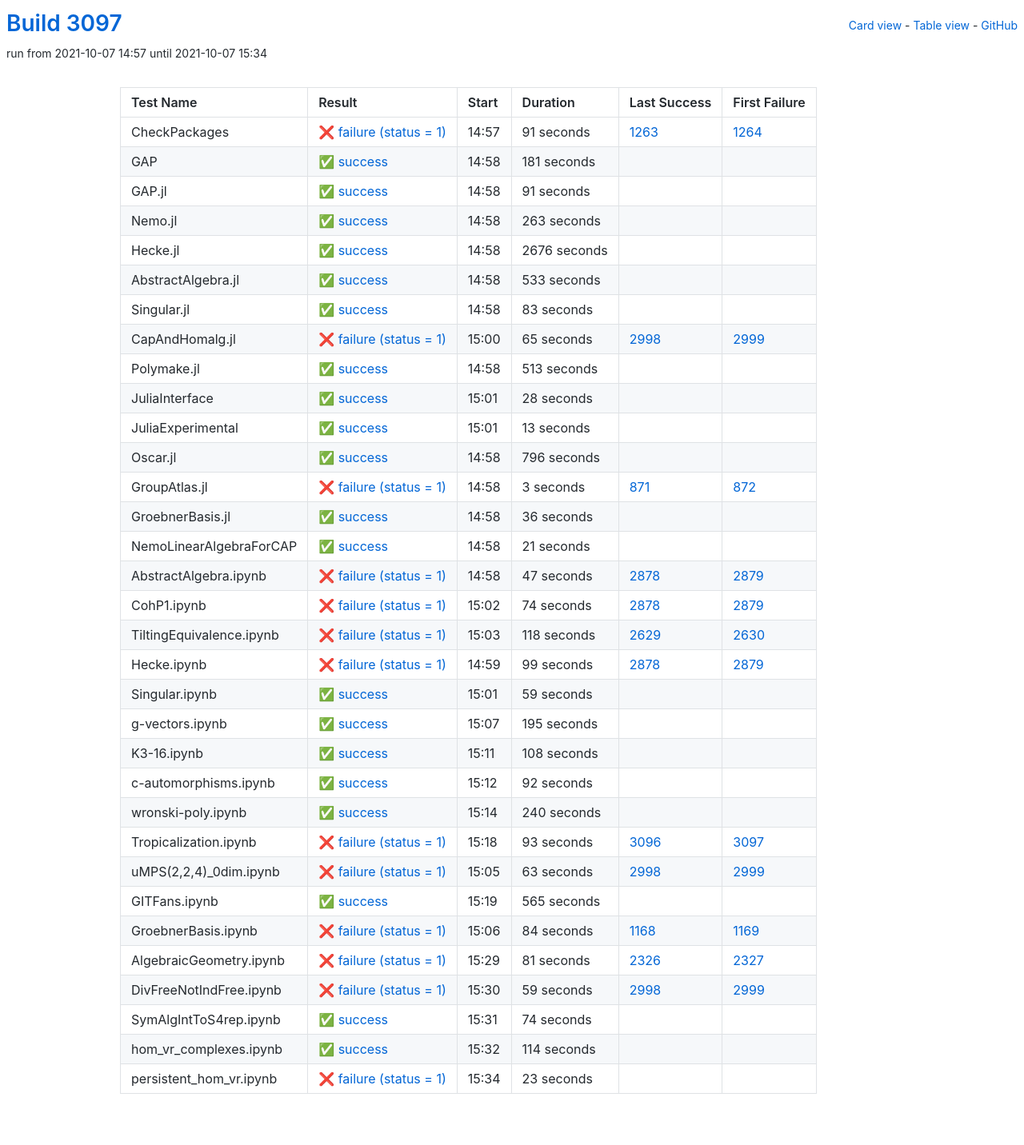
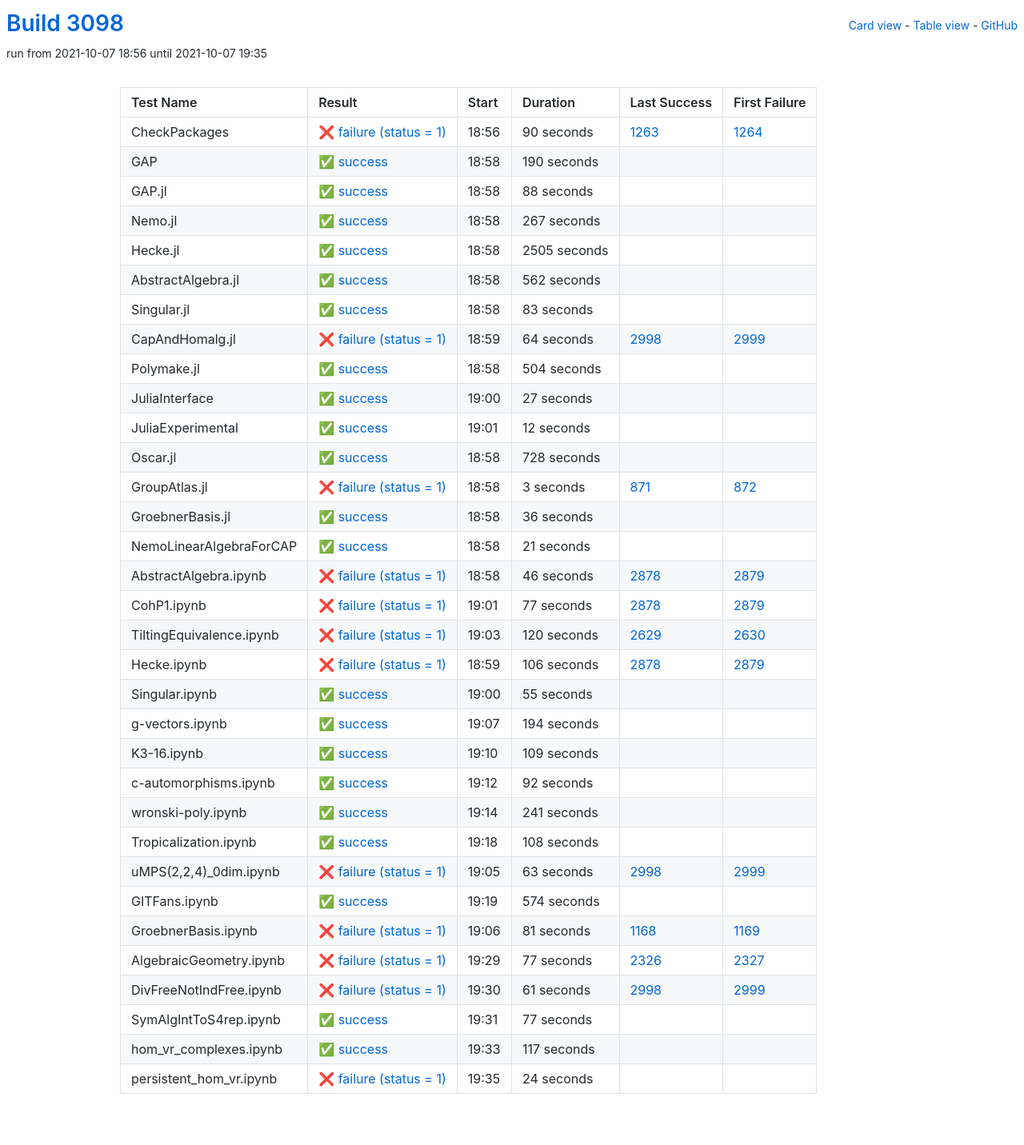
Before and after one commit to oscar-system/oscar-ci-status-stable, a Jekyll site: the page built from table.html, in a window 1280 px wide. Shown: the whole page at 80% size. Built offline with Jekyll 4.4.1, drawn with Linux system fonts in a browser that asks for light colours.

Commit message:
Build #3098

```diff
--- a/_data/ci.yml
+++ b/_data/ci.yml
@@ -1,6 +1,6 @@
 ---
-build: 3097
-build_url: https://oscarci.mathematik.uni-kl.de/job/oscar-stable/3097/
+build: 3098
+build_url: https://oscarci.mathematik.uni-kl.de/job/oscar-stable/3098/
 job: oscar-stable
 organization: oscar-system
 repo: oscar-ci-status-stable
@@ -8,80 +8,80 @@ repourl: https://github.com/oscar-system/oscar-ci-status-stable
 tests:
 - name: CheckPackages
   id: checkpackages
-  log: https://oscarci.mathematik.uni-kl.de/job/oscar-stable/3097/artifact/logs/build-3097/CheckPackages.log
-  start: 2021-10-07 14:57
+  log: https://oscarci.mathematik.uni-kl.de/job/oscar-stable/3098/artifact/logs/build-3098/CheckPackages.log
+  start: 2021-10-07 18:56
   success: false
   exitcode: 1
   status: failure
-  duration: 91
+  duration: 90
   last_success: 1263
   last_success_url: https://oscarci.mathematik.uni-kl.de/job/oscar-stable/1263/
   first_failure: 1264
   first_failure_url: https://oscarci.mathematik.uni-kl.de/job/oscar-stable/1264/
 - name: GAP
   id: gap
-  log: https://oscarci.mathematik.uni-kl.de/job/oscar-stable/3097/artifact/logs/build-3097/GAP.log
-  start: 2021-10-07 14:58
+  log: https://oscarci.mathematik.uni-kl.de/job/oscar-stable/3098/artifact/logs/build-3098/GAP.log
+  start: 2021-10-07 18:58
   success: true
   exitcode: 0
   status: success
-  duration: 181
+  duration: 190
   last_success: false
   last_success_url:
   first_failure: false
   first_failure_url:
 - name: GAP.jl
   id: gap-jl
-  log: https://oscarci.mathematik.uni-kl.de/job/oscar-stable/3097/artifact/logs/build-3097/GAP.jl.log
-  start: 2021-10-07 14:58
+  log: https://oscarci.mathematik.uni-kl.de/job/oscar-stable/3098/artifact/logs/build-3098/GAP.jl.log
+  start: 2021-10-07 18:58
   success: true
   exitcode: 0
   status: success
-  duration: 91
+  duration: 88
   last_success: false
   last_success_url:
   first_failure: false
   first_failure_url:
 - name: Nemo.jl
   id: nemo-jl
-  log: https://oscarci.mathematik.uni-kl.de/job/oscar-stable/3097/artifact/logs/build-3097/Nemo.jl.log
-  start: 2021-10-07 14:58
+  log: https://oscarci.mathematik.uni-kl.de/job/oscar-stable/3098/artifact/logs/build-3098/Nemo.jl.log
+  start: 2021-10-07 18:58
   success: true
   exitcode: 0
   status: success
-  duration: 263
+  duration: 267
   last_success: false
   last_success_url:
   first_failure: false
   first_failure_url:
 - name: Hecke.jl
   id: hecke-jl
-  log: https://oscarci.mathematik.uni-kl.de/job/oscar-stable/3097/artifact/logs/build-3097/Hecke.jl.log
-  start: 2021-10-07 14:58
+  log: https://oscarci.mathematik.uni-kl.de/job/oscar-stable/3098/artifact/logs/build-3098/Hecke.jl.log
+  start: 2021-10-07 18:58
   success: true
   exitcode: 0
   status: success
-  duration: 2676
+  duration: 2505
   last_success: false
   last_success_url:
   first_failure: false
   first_failure_url:
 - name: AbstractAlgebra.jl
   id: abstractalgebra-jl
-  log: https://oscarci.mathematik.uni-kl.de/job/oscar-stable/3097/artifact/logs/build-3097/AbstractAlgebra.jl.log
-  start: 2021-10-07 14:58
+  log: https://oscarci.mathematik.uni-kl.de/job/oscar-stable/3098/artifact/logs/build-3098/AbstractAlgebra.jl.log
+  start: 2021-10-07 18:58
   success: true
   exitcode: 0
   status: success
-  duration: 533
+  duration: 562
   last_success: false
   last_success_url:
   first_failure: false
   first_failure_url:
 - name: Singular.jl
   id: singular-jl
-  log: https://oscarci.mathematik.uni-kl.de/job/oscar-stable/3097/artifact/logs/build-3097/Singular.jl.log
-  start: 2021-10-07 14:58
+  log: https://oscarci.mathematik.uni-kl.de/job/oscar-stable/3098/artifact/logs/build-3098/Singular.jl.log
+  start: 2021-10-07 18:58
   success: true
   exitcode: 0
   status: success
@@ -92,68 +92,68 @@ tests:
   first_failure_url:
 - name: CapAndHomalg.jl
   id: capandhomalg-jl
-  log: https://oscarci.mathematik.uni-kl.de/job/oscar-stable/3097/artifact/logs/build-3097/CapAndHomalg.jl.log
-  start: 2021-10-07 15:00
+  log: https://oscarci.mathematik.uni-kl.de/job/oscar-stable/3098/artifact/logs/build-3098/CapAndHomalg.jl.log
+  start: 2021-10-07 18:59
   success: false
   exitcode: 1
   status: failure
-  duration: 65
+  duration: 64
   last_success: 2998
   last_success_url: https://oscarci.mathematik.uni-kl.de/job/oscar-stable/2998/
   first_failure: 2999
   first_failure_url: https://oscarci.mathematik.uni-kl.de/job/oscar-stable/2999/
 - name: Polymake.jl
   id: polymake-jl
-  log: https://oscarci.mathematik.uni-kl.de/job/oscar-stable/3097/artifact/logs/build-3097/Polymake.jl.log
-  start: 2021-10-07 14:58
+  log: https://oscarci.mathematik.uni-kl.de/job/oscar-stable/3098/artifact/logs/build-3098/Polymake.jl.log
+  start: 2021-10-07 18:58
   success: true
   exitcode: 0
   status: success
-  duration: 513
+  duration: 504
   last_success: false
   last_success_url:
   first_failure: false
   first_failure_url:
 - name: JuliaInterface
   id: juliainterface
-  log: https://oscarci.mathematik.uni-kl.de/job/oscar-stable/3097/artifact/logs/build-3097/JuliaInterface.log
-  start: 2021-10-07 15:01
+  log: https://oscarci.mathematik.uni-kl.de/job/oscar-stable/3098/artifact/logs/build-3098/JuliaInterface.log
+  start: 2021-10-07 19:00
   success: true
   exitcode: 0
   status: success
-  duration: 28
+  duration: 27
   last_success: false
   last_success_url:
   first_failure: false
   first_failure_url:
 - name: JuliaExperimental
   id: juliaexperimental
-  log: https://oscarci.mathematik.uni-kl.de/job/oscar-stable/3097/artifact/logs/build-3097/JuliaExperimental.log
-  start: 2021-10-07 15:01
+  log: https://oscarci.mathematik.uni-kl.de/job/oscar-stable/3098/artifact/logs/build-3098/JuliaExperimental.log
+  start: 2021-10-07 19:01
   success: true
   exitcode: 0
   status: success
-  duration: 13
+  duration: 12
   last_success: false
   last_success_url:
   first_failure: false
   first_failure_url:
 - name: Oscar.jl
   id: oscar-jl
-  log: https://oscarci.mathematik.uni-kl.de/job/oscar-stable/3097/artifact/logs/build-3097/Oscar.jl.log
-  start: 2021-10-07 14:58
+  log: https://oscarci.mathematik.uni-kl.de/job/oscar-stable/3098/artifact/logs/build-3098/Oscar.jl.log
+  start: 2021-10-07 18:58
   success: true
   exitcode: 0
   status: success
-  duration: 796
+  duration: 728
   last_success: false
   last_success_url:
   first_failure: false
   first_failure_url:
 - name: GroupAtlas.jl
   id: groupatlas-jl
-  log: https://oscarci.mathematik.uni-kl.de/job/oscar-stable/3097/artifact/logs/build-3097/GroupAtlas.jl.log
-  start: 2021-10-07 14:58
+  log: https://oscarci.mathematik.uni-kl.de/job/oscar-stable/3098/artifact/logs/build-3098/GroupAtlas.jl.log
+  start: 2021-10-07 18:58
   success: false
   exitcode: 1
   status: failure
@@ -164,8 +164,8 @@ tests:
   first_failure_url: https://oscarci.mathematik.uni-kl.de/job/oscar-stable/872/
 - name: GroebnerBasis.jl
   id: groebnerbasis-jl
-  log: https://oscarci.mathematik.uni-kl.de/job/oscar-stable/3097/artifact/logs/build-3097/GroebnerBasis.jl.log
-  start: 2021-10-07 14:58
+  log: https://oscarci.mathematik.uni-kl.de/job/oscar-stable/3098/artifact/logs/build-3098/GroebnerBasis.jl.log
+  start: 2021-10-07 18:58
   success: true
   exitcode: 0
   status: success
@@ -176,8 +176,8 @@ tests:
   first_failure_url:
 - name: NemoLinearAlgebraForCAP
   id: nemolinearalgebraforcap
-  log: https://oscarci.mathematik.uni-kl.de/job/oscar-stable/3097/artifact/logs/build-3097/NemoLinearAlgebraForCAP.log
-  start: 2021-10-07 14:58
+  log: https://oscarci.mathematik.uni-kl.de/job/oscar-stable/3098/artifact/logs/build-3098/NemoLinearAlgebraForCAP.log
+  start: 2021-10-07 18:58
   success: true
   exitcode: 0
   status: success
@@ -188,92 +188,92 @@ tests:
   first_failure_url:
 - name: AbstractAlgebra.ipynb
   id: abstractalgebra-ipynb
-  log: https://oscarci.mathematik.uni-kl.de/job/oscar-stable/3097/artifact/logs/build-3097/AbstractAlgebra.ipynb.log
-  start: 2021-10-07 14:58
+  log: https://oscarci.mathematik.uni-kl.de/job/oscar-stable/3098/artifact/logs/build-3098/AbstractAlgebra.ipynb.log
+  start: 2021-10-07 18:58
   success: false
   exitcode: 1
   status: failure
-  duration: 47
+  duration: 46
   last_success: 2878
   last_success_url: https://oscarci.mathematik.uni-kl.de/job/oscar-stable/2878/
   first_failure: 2879
   first_failure_url: https://oscarci.mathematik.uni-kl.de/job/oscar-stable/2879/
 - name: CohP1.ipynb
   id: cohp1-ipynb
-  log: https://oscarci.mathematik.uni-kl.de/job/oscar-stable/3097/artifact/logs/build-3097/CohP1.ipynb.log
-  start: 2021-10-07 15:02
+  log: https://oscarci.mathematik.uni-kl.de/job/oscar-stable/3098/artifact/logs/build-3098/CohP1.ipynb.log
+  start: 2021-10-07 19:01
   success: false
   exitcode: 1
   status: failure
-  duration: 74
+  duration: 77
   last_success: 2878
   last_success_url: https://oscarci.mathematik.uni-kl.de/job/oscar-stable/2878/
   first_failure: 2879
   first_failure_url: https://oscarci.mathematik.uni-kl.de/job/oscar-stable/2879/
 - name: TiltingEquivalence.ipynb
   id: tiltingequivalence-ipynb
-  log: https://oscarci.mathematik.uni-kl.de/job/oscar-stable/3097/artifact/logs/build-3097/TiltingEquivalence.ipynb.log
-  start: 2021-10-07 15:03
+  log: https://oscarci.mathematik.uni-kl.de/job/oscar-stable/3098/artifact/logs/build-3098/TiltingEquivalence.ipynb.log
+  start: 2021-10-07 19:03
   success: false
   exitcode: 1
   status: failure
-  duration: 118
+  duration: 120
   last_success: 2629
   last_success_url: https://oscarci.mathematik.uni-kl.de/job/oscar-stable/2629/
   first_failure: 2630
   first_failure_url: https://oscarci.mathematik.uni-kl.de/job/oscar-stable/2630/
 - name: Hecke.ipynb
   id: hecke-ipynb
-  log: https://oscarci.mathematik.uni-kl.de/job/oscar-stable/3097/artifact/logs/build-3097/Hecke.ipynb.log
-  start: 2021-10-07 14:59
+  log: https://oscarci.mathematik.uni-kl.de/job/oscar-stable/3098/artifact/logs/build-3098/Hecke.ipynb.log
+  start: 2021-10-07 18:59
   success: false
   exitcode: 1
   status: failure
-  duration: 99
+  duration: 106
   last_success: 2878
   last_success_url: https://oscarci.mathematik.uni-kl.de/job/oscar-stable/2878/
   first_failure: 2879
   first_failure_url: https://oscarci.mathematik.uni-kl.de/job/oscar-stable/2879/
 - name: Singular.ipynb
   id: singular-ipynb
-  log: https://oscarci.mathematik.uni-kl.de/job/oscar-stable/3097/artifact/logs/build-3097/Singular.ipynb.log
-  start: 2021-10-07 15:01
+  log: https://oscarci.mathematik.uni-kl.de/job/oscar-stable/3098/artifact/logs/build-3098/Singular.ipynb.log
+  start: 2021-10-07 19:00
   success: true
   exitcode: 0
   status: success
-  duration: 59
+  duration: 55
   last_success: false
   last_success_url:
   first_failure: false
   first_failure_url:
 - name: g-vectors.ipynb
   id: g-vectors-ipynb
-  log: https://oscarci.mathematik.uni-kl.de/job/oscar-stable/3097/artifact/logs/build-3097/g-vectors.ipynb.log
-  start: 2021-10-07 15:07
+  log: https://oscarci.mathematik.uni-kl.de/job/oscar-stable/3098/artifact/logs/build-3098/g-vectors.ipynb.log
+  start: 2021-10-07 19:07
   success: true
   exitcode: 0
   status: success
-  duration: 195
+  duration: 194
   last_success: false
   last_success_url:
   first_failure: false
   first_failure_url:
 - name: K3-16.ipynb
   id: k3-16-ipynb
-  log: https://oscarci.mathematik.uni-kl.de/job/oscar-stable/3097/artifact/logs/build-3097/K3-16.ipynb.log
-  start: 2021-10-07 15:11
+  log: https://oscarci.mathematik.uni-kl.de/job/oscar-stable/3098/artifact/logs/build-3098/K3-16.ipynb.log
+  start: 2021-10-07 19:10
   success: true
   exitcode: 0
   status: success
-  duration: 108
+  duration: 109
   last_success: false
   last_success_url:
   first_failure: false
   first_failure_url:
 - name: c-automorphisms.ipynb
   id: c-automorphisms-ipynb
-  log: https://oscarci.mathematik.uni-kl.de/job/oscar-stable/3097/artifact/logs/build-3097/c-automorphisms.ipynb.log
-  start: 2021-10-07 15:12
+  log: https://oscarci.mathematik.uni-kl.de/job/oscar-stable/3098/artifact/logs/build-3098/c-automorphisms.ipynb.log
+  start: 2021-10-07 19:12
   success: true
   exitcode: 0
   status: success
@@ -284,32 +284,32 @@ tests:
   first_failure_url:
 - name: wronski-poly.ipynb
   id: wronski-poly-ipynb
-  log: https://oscarci.mathematik.uni-kl.de/job/oscar-stable/3097/artifact/logs/build-3097/wronski-poly.ipynb.log
-  start: 2021-10-07 15:14
+  log: https://oscarci.mathematik.uni-kl.de/job/oscar-stable/3098/artifact/logs/build-3098/wronski-poly.ipynb.log
+  start: 2021-10-07 19:14
   success: true
   exitcode: 0
   status: success
-  duration: 240
+  duration: 241
   last_success: false
   last_success_url:
   first_failure: false
   first_failure_url:
 - name: Tropicalization.ipynb
   id: tropicalization-ipynb
-  log: https://oscarci.mathematik.uni-kl.de/job/oscar-stable/3097/artifact/logs/build-3097/Tropicalization.ipynb.log
-  start: 2021-10-07 15:18
-  success: false
-  exitcode: 1
-  status: failure
-  duration: 93
-  last_success: 3096
-  last_success_url: https://oscarci.mathematik.uni-kl.de/job/oscar-stable/3096/
-  first_failure: 3097
-  first_failure_url: https://oscarci.mathematik.uni-kl.de/job/oscar-stable/3097/
+  log: https://oscarci.mathematik.uni-kl.de/job/oscar-stable/3098/artifact/logs/build-3098/Tropicalization.ipynb.log
+  start: 2021-10-07 19:18
+  success: true
+  exitcode: 0
+  status: success
+  duration: 108
+  last_success: false
+  last_success_url:
+  first_failure: false
+  first_failure_url:
 - name: uMPS(2,2,4)_0dim.ipynb
   id: umps-2-2-4-0dim-ipynb
-  log: https://oscarci.mathematik.uni-kl.de/job/oscar-stable/3097/artifact/logs/build-3097/uMPS-2-2-4-_0dim.ipynb.log
-  start: 2021-10-07 15:05
+  log: https://oscarci.mathematik.uni-kl.de/job/oscar-stable/3098/artifact/logs/build-3098/uMPS-2-2-4-_0dim.ipynb.log
+  start: 2021-10-07 19:05
   success: false
   exitcode: 1
   status: failure
@@ -320,84 +320,84 @@ tests:
   first_failure_url: https://oscarci.mathematik.uni-kl.de/job/oscar-stable/2999/
 - name: GITFans.ipynb
   id: gitfans-ipynb
-  log: https://oscarci.mathematik.uni-kl.de/job/oscar-stable/3097/artifact/logs/build-3097/GITFans.ipynb.log
-  start: 2021-10-07 15:19
+  log: https://oscarci.mathematik.uni-kl.de/job/oscar-stable/3098/artifact/logs/build-3098/GITFans.ipynb.log
+  start: 2021-10-07 19:19
   success: true
   exitcode: 0
   status: success
-  duration: 565
+  duration: 574
   last_success: false
   last_success_url:
   first_failure: false
   first_failure_url:
 - name: GroebnerBasis.ipynb
   id: groebnerbasis-ipynb
-  log: https://oscarci.mathematik.uni-kl.de/job/oscar-stable/3097/artifact/logs/build-3097/GroebnerBasis.ipynb.log
-  start: 2021-10-07 15:06
+  log: https://oscarci.mathematik.uni-kl.de/job/oscar-stable/3098/artifact/logs/build-3098/GroebnerBasis.ipynb.log
+  start: 2021-10-07 19:06
   success: false
   exitcode: 1
   status: failure
-  duration: 84
+  duration: 81
   last_success: 1168
   last_success_url: https://oscarci.mathematik.uni-kl.de/job/oscar-stable/1168/
   first_failure: 1169
   first_failure_url: https://oscarci.mathematik.uni-kl.de/job/oscar-stable/1169/
 - name: AlgebraicGeometry.ipynb
   id: algebraicgeometry-ipynb
-  log: https://oscarci.mathematik.uni-kl.de/job/oscar-stable/3097/artifact/logs/build-3097/AlgebraicGeometry.ipynb.log
-  start: 2021-10-07 15:29
+  log: https://oscarci.mathematik.uni-kl.de/job/oscar-stable/3098/artifact/logs/build-3098/AlgebraicGeometry.ipynb.log
+  start: 2021-10-07 19:29
   success: false
   exitcode: 1
   status: failure
-  duration: 81
+  duration: 77
   last_success: 2326
   last_success_url: https://oscarci.mathematik.uni-kl.de/job/oscar-stable/2326/
   first_failure: 2327
   first_failure_url: https://oscarci.mathematik.uni-kl.de/job/oscar-stable/2327/
 - name: DivFreeNotIndFree.ipynb
   id: divfreenotindfree-ipynb
-  log: https://oscarci.mathematik.uni-kl.de/job/oscar-stable/3097/artifact/logs/build-3097/DivFreeNotIndFree.ipynb.log
-  start: 2021-10-07 15:30
+  log: https://oscarci.mathematik.uni-kl.de/job/oscar-stable/3098/artifact/logs/build-3098/DivFreeNotIndFree.ipynb.log
+  start: 2021-10-07 19:30
   success: false
   exitcode: 1
   status: failure
-  duration: 59
+  duration: 61
   last_success: 2998
   last_success_url: https://oscarci.mathematik.uni-kl.de/job/oscar-stable/2998/
   first_failure: 2999
   first_failure_url: https://oscarci.mathematik.uni-kl.de/job/oscar-stable/2999/
 - name: SymAlgIntToS4rep.ipynb
   id: symalginttos4rep-ipynb
-  log: https://oscarci.mathematik.uni-kl.de/job/oscar-stable/3097/artifact/logs/build-3097/SymAlgIntToS4rep.ipynb.log
-  start: 2021-10-07 15:31
+  log: https://oscarci.mathematik.uni-kl.de/job/oscar-stable/3098/artifact/logs/build-3098/SymAlgIntToS4rep.ipynb.log
+  start: 2021-10-07 19:31
   success: true
   exitcode: 0
   status: success
-  duration: 74
+  duration: 77
   last_success: false
   last_success_url:
   first_failure: false
   first_failure_url:
 - name: hom_vr_complexes.ipynb
   id: hom-vr-complexes-ipynb
-  log: https://oscarci.mathematik.uni-kl.de/job/oscar-stable/3097/artifact/logs/build-3097/hom_vr_complexes.ipynb.log
-  start: 2021-10-07 15:32
+  log: https://oscarci.mathematik.uni-kl.de/job/oscar-stable/3098/artifact/logs/build-3098/hom_vr_complexes.ipynb.log
+  start: 2021-10-07 19:33
   success: true
   exitcode: 0
   status: success
-  duration: 114
+  duration: 117
   last_success: false
   last_success_url:
   first_failure: false
   first_failure_url:
 - name: persistent_hom_vr.ipynb
   id: persistent-hom-vr-ipynb
-  log: https://oscarci.mathematik.uni-kl.de/job/oscar-stable/3097/artifact/logs/build-3097/persistent_hom_vr.ipynb.log
-  start: 2021-10-07 15:34
+  log: https://oscarci.mathematik.uni-kl.de/job/oscar-stable/3098/artifact/logs/build-3098/persistent_hom_vr.ipynb.log
+  start: 2021-10-07 19:35
   success: false
   exitcode: 1
   status: failure
-  duration: 23
+  duration: 24
   last_success: false
   last_success_url:
   first_failure: false
```
Also changed, not shown: README.md.
